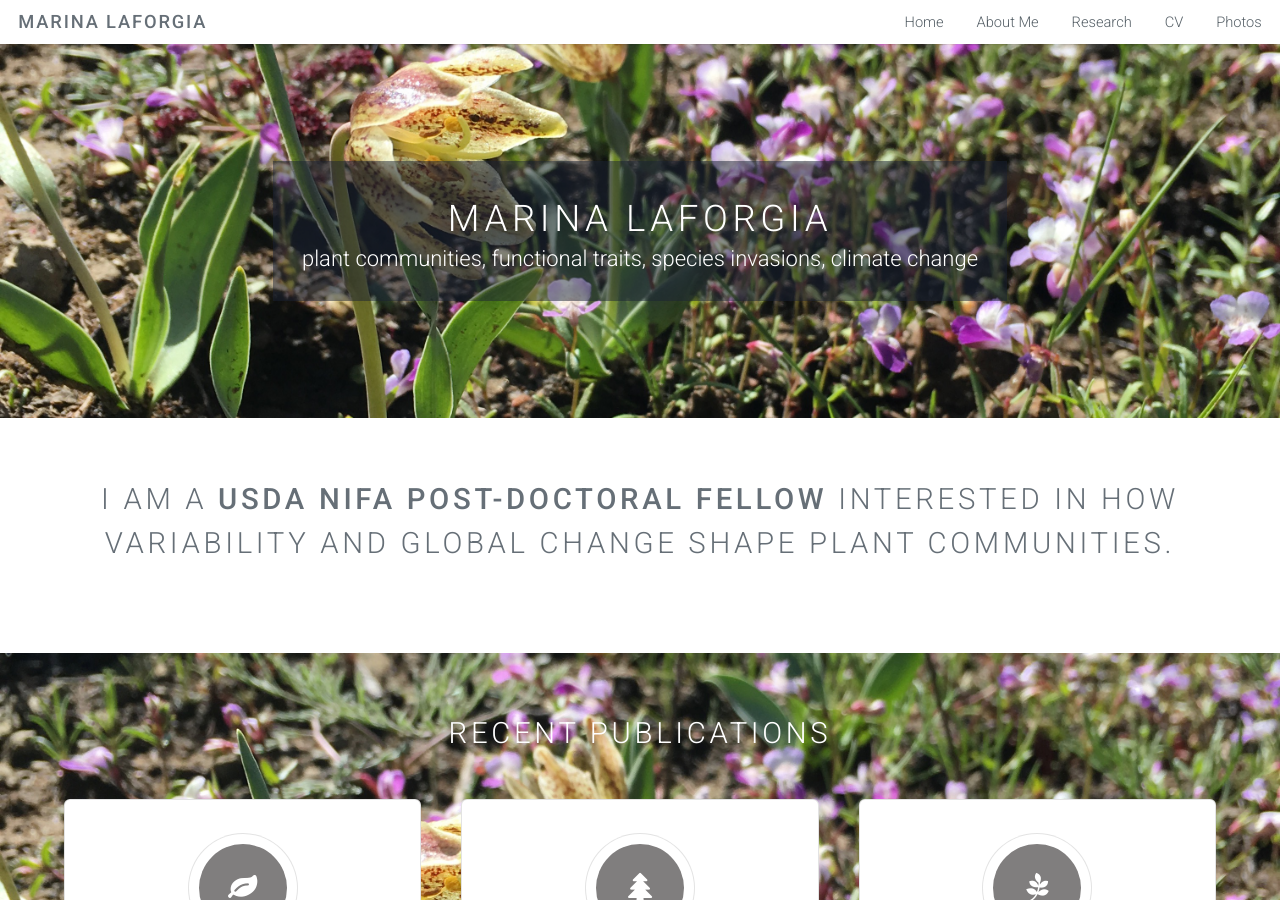
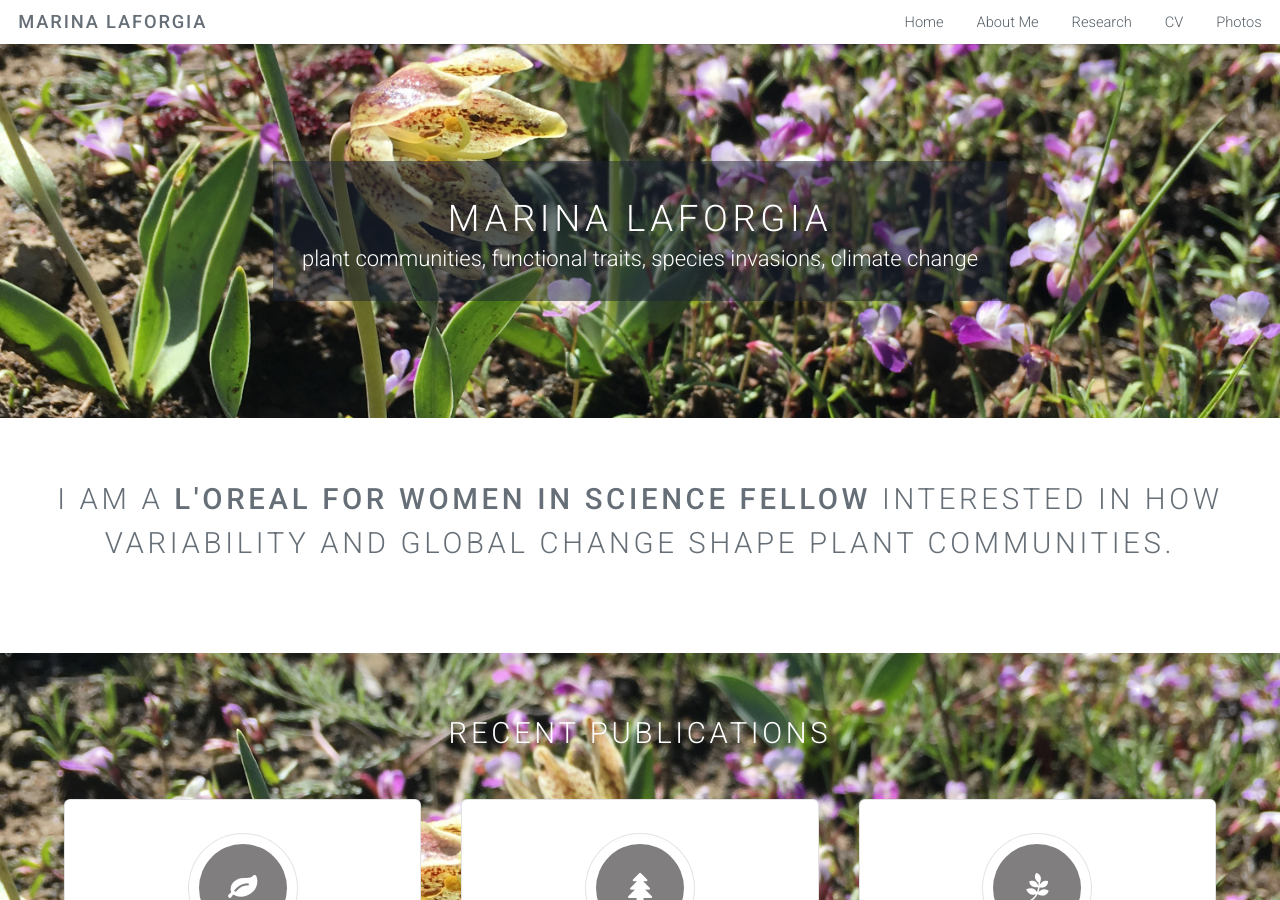
Before and after one commit to marinalaforgia/marinalaforgia.github.io, a Jekyll site: the page built from index.html, in a window 1280 px wide and 900 px high. Built offline with Jekyll 4.4.1, drawn with Linux system fonts in a browser that asks for light colours.

Commit message:
updated loreal

```diff
--- a/index.html
+++ b/index.html
@@ -5,7 +5,7 @@ layout: landing-page
 		<!-- One -->
 			<section id="one" class="wrapper style1">
 				<header class="major">
-					<h2>I am a <b>USDA NIFA Post-Doctoral Fellow</b> interested in how <br> variability and global change shape plant communities. </h2>
+					<h2>I am a <b>L'Oreal For Women in Science Fellow</b> interested in how <br> variability and global change shape plant communities. </h2>
 				</header>
 			</section>
 
```
